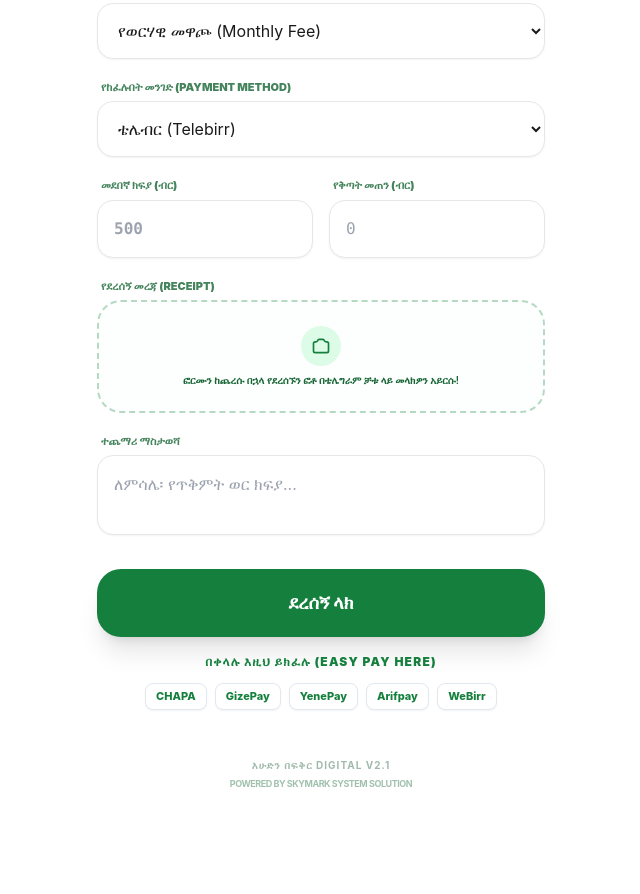
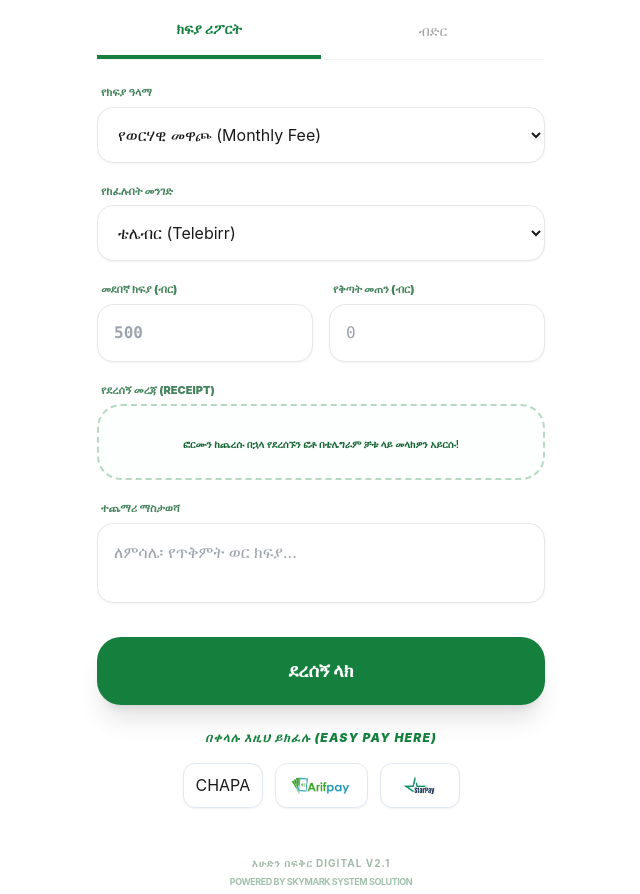
Before and after one commit to AbiyM/edirpaybot, a website: page index.html in a window 1280 px wide. Shown: the part 226-1120 px from the top of the page, without its empty margins (319-959 px from the left). Before the commit the page ends 1064 px from the top, so only its background shows below. Drawn offline with nearby package versions, Linux system fonts and the light colour scheme; a script that the page names is missing.

Commit message:
Update index.html

```diff
--- a/index.html
+++ b/index.html
@@ -24,9 +24,7 @@
             background-color: var(--tg-bg);
             color: var(--tg-text);
             font-family: 'Inter', -apple-system, BlinkMacSystemFont, "Segoe UI", Roboto, Helvetica, Arial, sans-serif;
-            margin: 0;
-            padding: 0;
-            overflow-x: hidden;
+            margin: 0; padding: 0; overflow-x: hidden;
         }
 
         .input-group input, .input-group select, .input-group textarea {
@@ -53,43 +51,44 @@
             -webkit-text-fill-color: transparent;
         }
 
-        .dashed-border {
-            border: 2px dashed #15803d44;
-        }
+        .dashed-border { border: 2px dashed #15803d44; }
 
-        .fade-in {
-            animation: fadeIn 0.3s ease-in;
-        }
-
+        /* Animation */
+        .fade-in { animation: fadeIn 0.3s ease-in; }
         @keyframes fadeIn {
             from { opacity: 0; transform: translateY(8px); }
             to { opacity: 1; transform: translateY(0); }
         }
 
-        .gateway-logo {
+        /* Gateway Logo Styling */
+        .gateway-card {
             background: white;
             border: 1px solid #e2e8f0;
-            padding: 4px 10px;
-            border-radius: 8px;
-            font-size: 11px;
-            font-weight: 800;
-            color: #15803d;
-            box-shadow: 0 1px 2px rgba(0,0,0,0.05);
+            padding: 8px 12px;
+            border-radius: 12px;
             display: flex;
             align-items: center;
             justify-content: center;
-            min-width: 60px;
+            min-width: 80px;
+            height: 45px;
+            box-shadow: 0 1px 2px rgba(0,0,0,0.05);
+        }
+
+        .gateway-card img {
+            max-height: 24px;
+            max-width: 100%;
+            object-fit: contain;
         }
     </style>
 </head>
 <body class="p-4 select-none">
     <div class="max-w-md mx-auto">
 
-        <!-- Header Section with Logo -->
+        <!-- Header Section -->
         <div class="text-center mb-6 mt-2">
             <div class="flex flex-col justify-center items-center mb-2">
-                <img src="logo.png" alt="Ehuden Befikir Logo" class="w-20 h-20 rounded-2xl shadow-lg mb-3 object-cover border-2 border-green-700" onerror="this.style.display='none'">
-                <h1 class="text-3xl font-black logo-container tracking-tight">እሁድን በፍቅር</h1>
+                <img src="logo.png" alt="Logo" class="w-24 h-24 rounded-2xl shadow-xl mb-3 object-cover border-2 border-green-700" onerror="this.src='https://ui-avatars.com/api/?name=%E1%8A%A5%E1%88%81%E1%8%B5%E1%8A%95+%E1%8A%A2%E1%8%B5%E1%8A%95&background=15803d&color=fff&size=128'">
+                <h1 class="text-2xl font-black logo-container tracking-tight uppercase">እሁድን በፍቅር</h1>
             </div>
             <div class="h-1 w-16 bg-green-700 mx-auto rounded-full opacity-20 mb-2"></div>
             <p class="text-[14px] font-black uppercase tracking-widest text-green-700">እዚህ ይክፈሉ (Pay Here)</p>
@@ -115,7 +114,7 @@
                 </div>
 
                 <div class="input-group">
-                    <label class="text-[11px] font-black ml-1 mb-1.5 block uppercase text-green-800 opacity-80">የከፈሉበት መንገድ (Payment Method)</label>
+                    <label class="text-[11px] font-black ml-1 mb-1.5 block uppercase text-green-800 opacity-80">የከፈሉበት መንገድ</label>
                     <select id="location" class="w-full p-4 rounded-2xl shadow-sm">
                         <option value="Telebirr">ቴሌብር (Telebirr)</option>
                         <option value="CBE Bank">የኢትዮጵያ ንግድ ባንክ (CBE)</option>
@@ -135,18 +134,10 @@
                     </div>
                 </div>
 
-                <!-- Receipt Box Info -->
                 <div class="input-group">
                     <label class="text-[11px] font-black ml-1 mb-1.5 block uppercase text-green-800 opacity-80">የደረሰኝ መረጃ (Receipt)</label>
                     <div class="dashed-border w-full p-6 rounded-3xl text-center bg-green-50/20 border-green-700/30">
-                        <div class="flex flex-col items-center">
-                            <div class="w-10 h-10 bg-green-100 rounded-full flex items-center justify-center mb-2">
-                                <svg xmlns="http://www.w3.org/2000/svg" class="h-5 w-5 text-green-700" fill="none" viewBox="0 0 24 24" stroke="currentColor">
-                                  <path stroke-linecap="round" stroke-linejoin="round" stroke-width="2" d="M3 9a2 2 0 012-2h.93a2 2 0 001.664-.89l.812-1.22A2 2 0 0110.07 4h3.86a2 2 0 011.664.89l.812 1.22A2 2 0 0018.07 7H19a2 2 0 012 2v9a2 2 0 01-2 2H5a2 2 0 01-2-2V9z" />
-                                </svg>
-                            </div>
-                            <span class="text-[10px] font-semibold text-green-800 leading-tight">ፎርሙን ከጨረሱ በኋላ የደረሰኙን ፎቶ በቴሌግራም ቻቱ ላይ መላክዎን አይርሱ!</span>
-                        </div>
+                        <span class="text-[10px] font-semibold text-green-800 leading-tight">ፎርሙን ከጨረሱ በኋላ የደረሰኙን ፎቶ በቴሌግራም ቻቱ ላይ መላክዎን አይርሱ!</span>
                     </div>
                 </div>
 
@@ -156,26 +147,31 @@
                 </div>
 
                 <!-- SUBMIT BUTTON AND LOGOS -->
-                <div class="flex flex-col items-center space-y-4 pt-2">
+                <div class="flex flex-col items-center space-y-6 pt-2">
                     <button type="submit" class="w-full py-5 rounded-3xl font-black text-lg shadow-xl active:scale-95 transition-all" style="background-color: var(--tg-btn); color: var(--tg-btn-text);">
                         ደረሰኝ ላክ
                     </button>
 
                     <div class="flex flex-col items-center w-full">
-                        <p class="text-[12px] font-black uppercase text-green-700 tracking-widest mb-3">በቀላሉ እዚህ ይክፈሉ (Easy Pay Here)</p>
-                        <div class="flex flex-wrap justify-center gap-2 w-full">
-                            <div class="gateway-logo">CHAPA</div>
-                            <div class="gateway-logo">GizePay</div>
-                            <div class="gateway-logo">YenePay</div>
-                            <div class="gateway-logo">Arifpay</div>
-                            <div class="gateway-logo">WeBirr</div>
+                        <p class="text-[12px] font-black uppercase text-green-700 tracking-widest mb-4 italic">በቀላሉ እዚህ ይክፈሉ (Easy Pay Here)</p>
+                        <div class="flex justify-center gap-3 w-full">
+                            <!-- Updated Image filenames -->
+                            <div class="gateway-card">
+                                <img src="Chapa.png" alt="Chapa" onerror="this.parentElement.innerText='CHAPA'">
+                            </div>
+                            <div class="gateway-card">
+                                <img src="Arifpay.png" alt="Arifpay" onerror="this.parentElement.innerText='Arifpay'">
+                            </div>
+                            <div class="gateway-card">
+                                <img src="StarPay.png" alt="StarPay" onerror="this.parentElement.innerText='StarPay'">
+                            </div>
                         </div>
                     </div>
                 </div>
             </form>
         </div>
 
-        <!-- Loan Section -->
+        <!-- Loan Section (Under Development) -->
         <div id="loanSection" class="hidden fade-in">
             <div class="bg-green-50 border-2 border-green-700/20 p-8 rounded-[2.5rem] text-center shadow-inner">
                 <div class="w-16 h-16 bg-green-100 rounded-full flex items-center justify-center mx-auto mb-6">
@@ -183,26 +179,18 @@
                         <path stroke-linecap="round" stroke-linejoin="round" stroke-width="2" d="M12 8v4l3 3m6-3a9 9 0 11-18 0 9 9 0 0118 0z" />
                     </svg>
                 </div>
-
                 <h3 class="text-xl font-black text-green-800 mb-2 uppercase tracking-tight">በዝግጅት ላይ</h3>
-                <p class="text-sm font-medium text-green-900/70 mb-6 leading-relaxed">
-                    የብድር አገልግሎት በአሁኑ ሰዓት በዝግጅት ላይ ነው። በቅርቡ አገልግሎት መስጠት እንጀምራለን።
-                </p>
-
+                <p class="text-sm font-medium text-green-900/70 mb-6 leading-relaxed">የብድር አገልግሎት በአሁኑ ሰዓት በዝግጅት ላይ ነው። በቅርቡ አገልግሎት መስጠት እንጀምራለን።</p>
                 <hr class="border-green-700/10 mb-6">
-
                 <h3 class="text-lg font-bold text-gray-800 mb-2 uppercase">Under Development</h3>
-                <p class="text-xs font-medium text-gray-500 leading-relaxed">
-                    Loan service is currently under development and will be available very soon.
-                </p>
+                <p class="text-xs font-medium text-gray-500 leading-relaxed">Loan service is currently under development.</p>
             </div>
-
             <button onclick="showTab('payment')" class="w-full py-4 mt-6 text-sm font-bold text-green-800 opacity-60 hover:opacity-100 transition-opacity">
                 ← ወደ ክፍያ ተመለስ (Back to Payment)
             </button>
         </div>
 
-        <!-- Footer Section -->
+        <!-- Footer -->
         <div class="flex flex-col items-center mt-12 mb-8 opacity-40">
             <p class="text-[10px] font-bold tracking-widest uppercase mb-1 text-green-900">እሁድን በፍቅር Digital v2.1</p>
             <p class="text-[9px] font-bold text-green-800 tracking-tighter uppercase">POWERED BY SKYMARK SYSTEM SOLUTION</p>
@@ -213,7 +201,6 @@
         const tg = window.Telegram.WebApp;
         tg.ready();
         tg.expand();
-
         tg.setHeaderColor(tg.themeParams.bg_color || '#ffffff');
 
         function showTab(tab) {
@@ -225,19 +212,15 @@
 
         document.getElementById('paymentForm').addEventListener('submit', (e) => {
             e.preventDefault();
-            const base = parseFloat(document.getElementById('baseAmount').value) || 0;
-            const penalty = parseFloat(document.getElementById('penaltyAmount').value) || 0;
-
             const data = {
                 type: 'payment_report',
                 purpose: document.getElementById('purpose').value,
                 location: document.getElementById('location').value,
-                baseAmount: base,
-                penaltyAmount: penalty,
-                totalAmount: base + penalty,
+                baseAmount: parseFloat(document.getElementById('baseAmount').value) || 0,
+                penaltyAmount: parseFloat(document.getElementById('penaltyAmount').value) || 0,
+                totalAmount: (parseFloat(document.getElementById('baseAmount').value) || 0) + (parseFloat(document.getElementById('penaltyAmount').value) || 0),
                 note: document.getElementById('note').value
             };
-
             tg.sendData(JSON.stringify(data));
         });
     </script>
```
